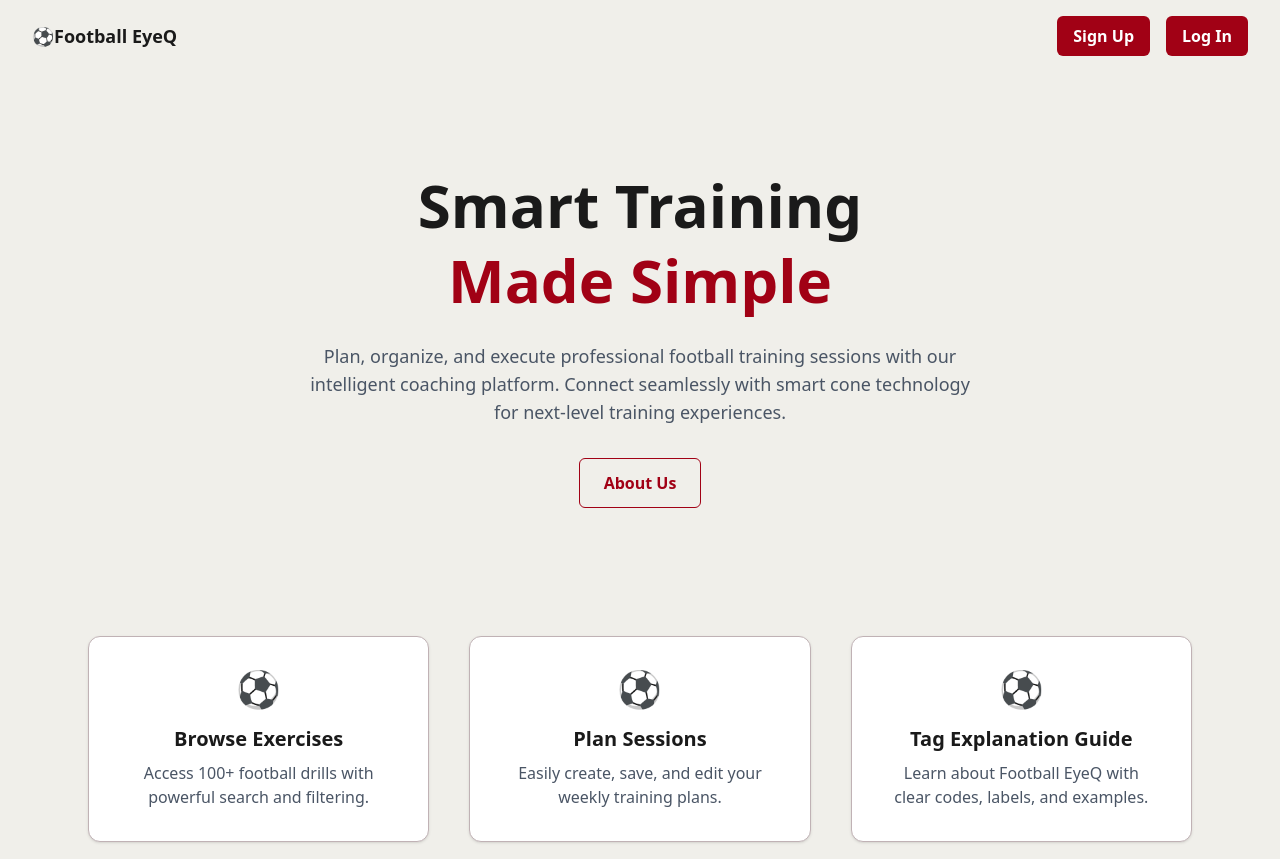
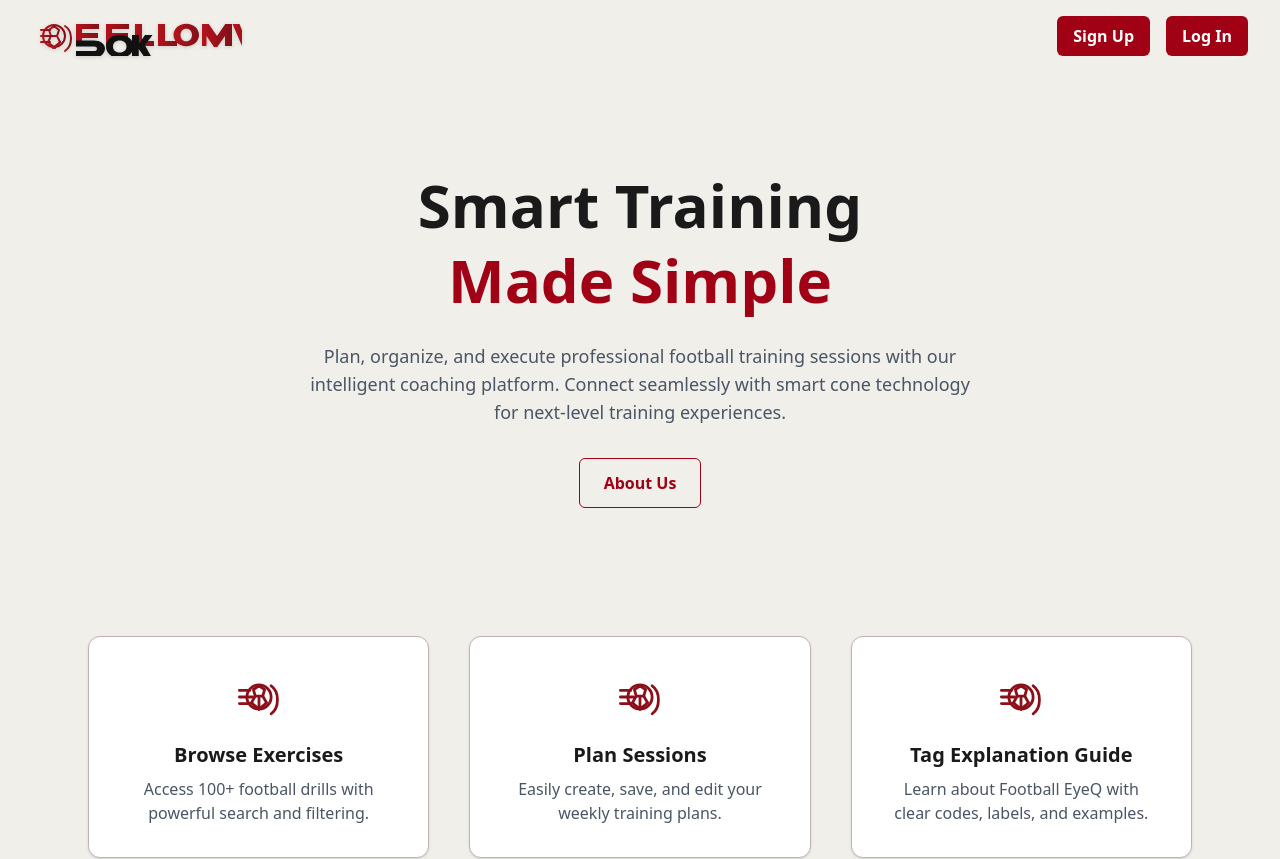
Before and after one commit to Brinkmann/FootBallEyeQ_Site, a Next.js app: page / in a window 1280 px wide. Shown: the top 859 px of the page. Built offline with nearby package versions, Linux system fonts and the light colour scheme; no server answers.

Commit message:
Use SVG wordmark to avoid binary asset

```diff
--- a/app/page.tsx
+++ b/app/page.tsx
@@ -3,6 +3,7 @@ import { useEffect } from "react";
 import AOS from "aos";
 import "aos/dist/aos.css";
 import Link from "next/link";
+import Image from "next/image";
 import { auth } from "@/Firebase/firebaseConfig";
 import { useState } from "react";
 import { User } from "firebase/auth";
@@ -25,9 +26,19 @@ export default function HomePage() {
     <div className="min-h-screen bg-background font-sans">
       {/* Top Bar */}
       <header className="flex justify-between items-center px-8 py-4 bg-transparent">
-        <div className="flex items-center space-x-2 font-bold text-lg text-foreground">
-          ⚽Football EyeQ
-        </div>
+        <Link
+          href="/"
+          className="flex items-center space-x-3 font-bold text-lg text-foreground"
+        >
+          <Image
+            src="/brand/logo-wordmark.svg"
+            alt="Football EyeQ wordmark"
+            width={260}
+            height={64}
+            priority
+            className="h-10 w-auto drop-shadow-sm"
+          />
+        </Link>
         {!user && (
           <div className="space-x-4">
             <Link href="/signup">
@@ -107,7 +118,15 @@ export default function HomePage() {
         data-aos-delay={i * 150}
         className="p-8 bg-card rounded-xl shadow hover:shadow-lg transition text-center cursor-pointer border border-divider"
       >
-        <div className="text-4xl mb-4">⚽</div>
+        <div className="mb-4 flex justify-center">
+          <Image
+            src="/brand/mark.svg"
+            alt="Football EyeQ icon"
+            width={56}
+            height={56}
+            className="h-14 w-14"
+          />
+        </div>
         <h3 className="text-xl font-bold text-foreground mb-2">{feature.title}</h3>
         <p className="text-gray-600">{feature.desc}</p>
       </div>
```
Also changed, not shown: public/brand/logo-wordmark.svg (added), public/brand/mark.svg (added).
